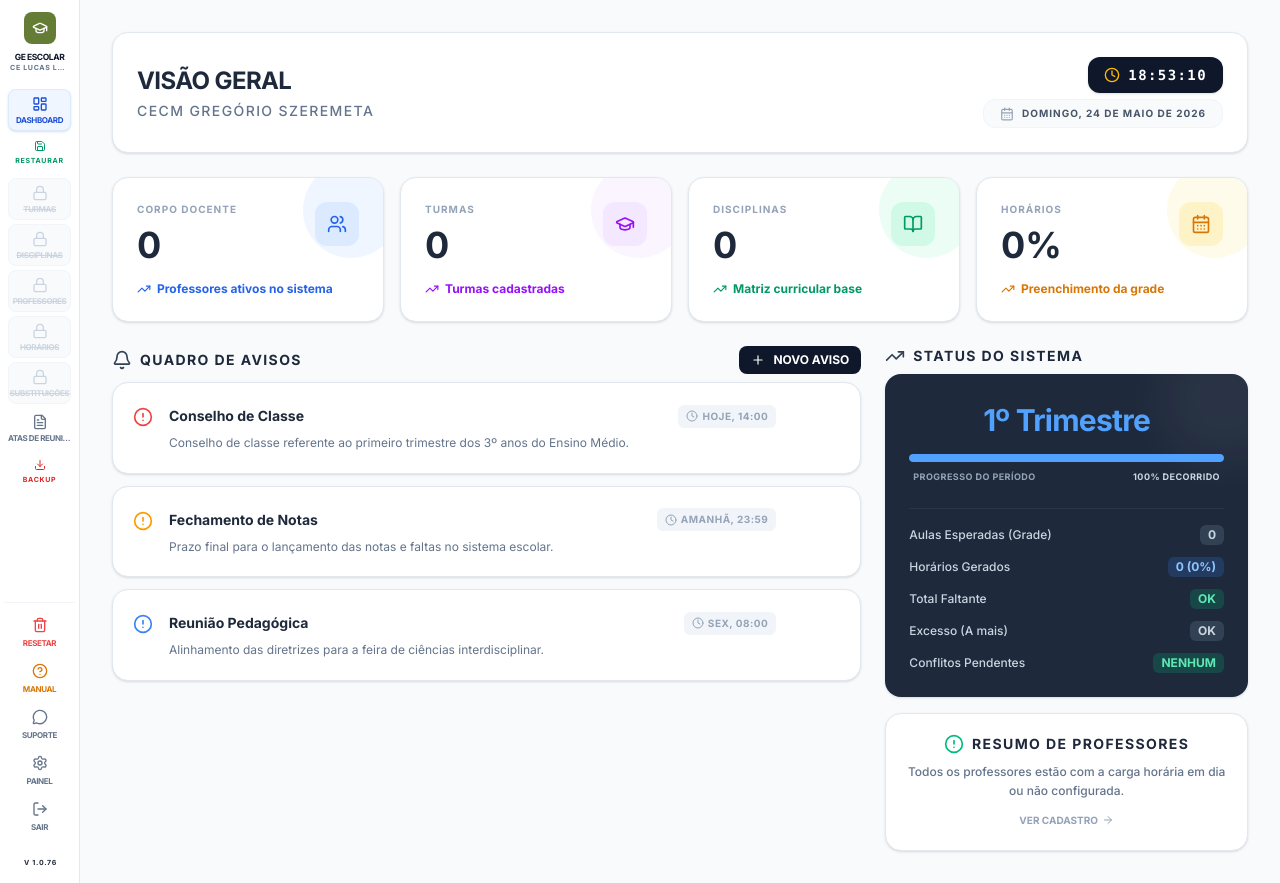
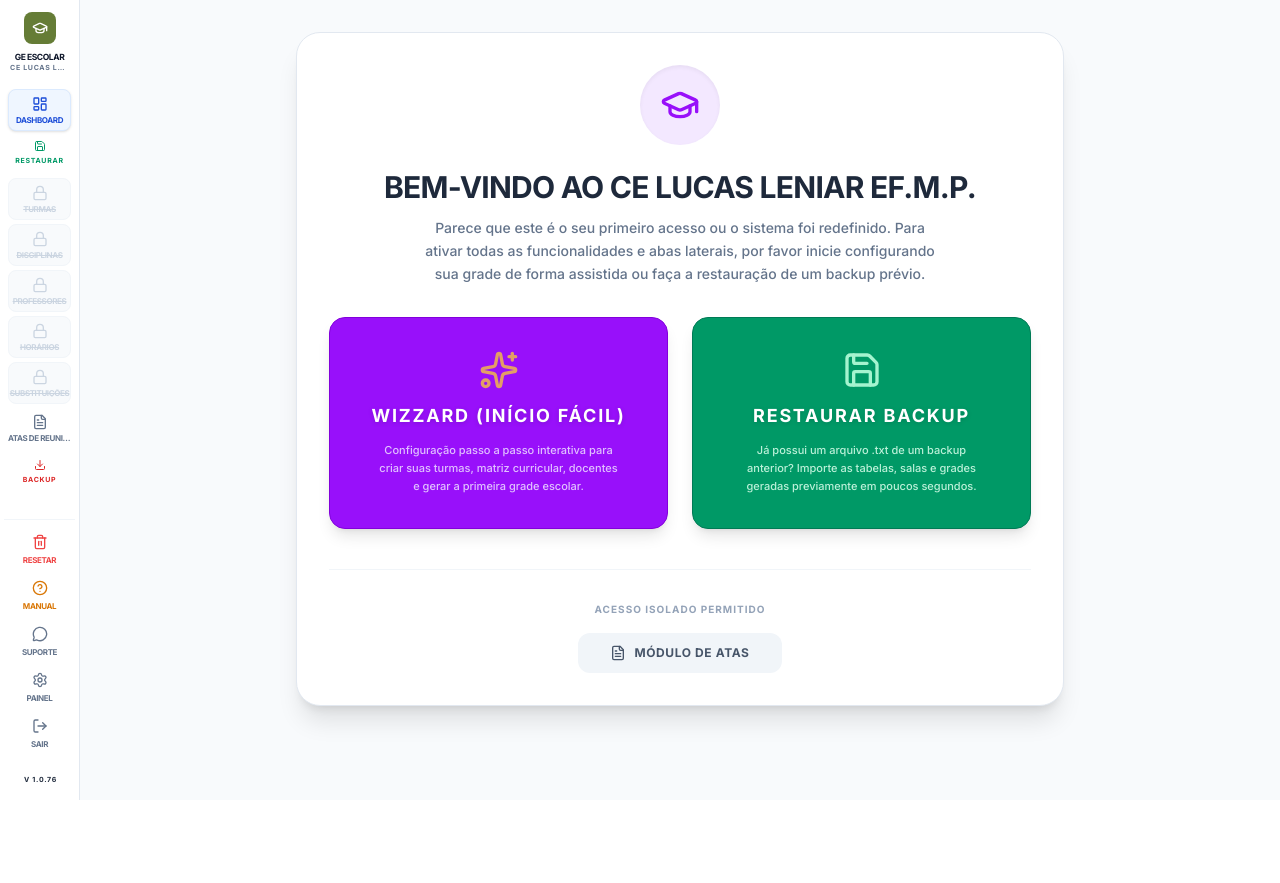
Before and after one commit to lucasmercer/horarios, a React (Vite) app: page /#/ in a window 1280 px wide. After the commit the page ends 800 px from the top, so only its background shows below. Built offline with nearby package versions, Linux system fonts and the light colour scheme; sample sign-in values are in the browser's storage.

Commit message:
Update DashboardCentral.tsx

```diff
--- a/src/components/DashboardCentral.tsx
+++ b/src/components/DashboardCentral.tsx
@@ -1,6 +1,6 @@
 import React, { useState, useEffect } from 'react';
 import { useNavigate } from 'react-router-dom';
-import { Users, GraduationCap, BookOpen, CalendarDays, Bell, AlertCircle, TrendingUp, Clock, Plus, X, Edit2, Trash2, ArrowRight, Settings } from 'lucide-react';
+import { Users, GraduationCap, BookOpen, CalendarDays, Bell, AlertCircle, TrendingUp, Clock, Plus, X, Edit2, Trash2, ArrowRight, Settings, Sparkles, Save, FileText } from 'lucide-react';
 
 export type NoticeType = 'urgent' | 'warning' | 'info';
 
@@ -37,7 +37,7 @@ export default function DashboardCentral() {
 
   const [incompleteTeachersCount, setIncompleteTeachersCount] = useState(0);
 
-  const [schoolName, setSchoolName] = useState('CECM GREGÓRIO SZEREMETA');
+  const [schoolName, setSchoolName] = useState(() => localStorage.getItem('cecm_school_name') || 'CE LUCAS LENIAR EF.M.P.');
   const [notices, setNotices] = useState<Notice[]>([]);
   const [isEditingNotice, setIsEditingNotice] = useState(false);
   const [editingId, setEditingId] = useState<string | null>(null);
@@ -97,14 +97,47 @@ export default function DashboardCentral() {
         endDate: new Date(today.getFullYear(), 4, 15).toISOString().split('T')[0] // 15 May
       };
 
+      const savedAcademicDatesStr = localStorage.getItem('cecm_academic_dates');
+      let foundDateConfig = false;
+
+      if (savedAcademicDatesStr && savedAcademicSystem && savedAcademicPeriod) {
+        try {
+          const datesConfig = JSON.parse(savedAcademicDatesStr);
+          const key = `${savedAcademicSystem}-${savedAcademicPeriod}`;
+          const currentDates = datesConfig[key];
+          if (currentDates) {
+             if (currentDates.start) {
+                const [day, month] = currentDates.start.split('/');
+                if (day && month) {
+                  currentTriConfig.startDate = `${today.getFullYear()}-${month.padStart(2, '0')}-${day.padStart(2, '0')}`;
+                  foundDateConfig = true;
+                }
+             }
+             if (currentDates.end) {
+                const [day, month] = currentDates.end.split('/');
+                if (day && month) {
+                  currentTriConfig.endDate = `${today.getFullYear()}-${month.padStart(2, '0')}-${day.padStart(2, '0')}`;
+                  foundDateConfig = true;
+                }
+             }
+          }
+        } catch (e) {
+          console.error("Failed to parse academic dates in dashboard", e);
+        }
+      }
+
+      if (!foundDateConfig) {
+        // Fallback to legacy config
         if (savedAcademicStart) {
-        // Convert "01/02" to "YYYY-MM-DD"
           const [day, month] = savedAcademicStart.split('/');
           if (day && month) {
             currentTriConfig.startDate = `${today.getFullYear()}-${month.padStart(2, '0')}-${day.padStart(2, '0')}`;
           }
         } else if (savedTrimester) {
-        currentTriConfig.startDate = JSON.parse(savedTrimester).startDate;
+          try {
+            const parsed = JSON.parse(savedTrimester);
+            if (parsed.startDate) currentTriConfig.startDate = parsed.startDate;
+          } catch(e) {}
         }
 
         if (savedAcademicEnd) {
@@ -113,7 +146,11 @@ export default function DashboardCentral() {
             currentTriConfig.endDate = `${today.getFullYear()}-${month.padStart(2, '0')}-${day.padStart(2, '0')}`;
           }
         } else if (savedTrimester) {
-        currentTriConfig.endDate = JSON.parse(savedTrimester).endDate;
+          try {
+            const parsed = JSON.parse(savedTrimester);
+            if (parsed.endDate) currentTriConfig.endDate = parsed.endDate;
+          } catch(e) {}
+        }
       }
 
       setTrimesterConfig(currentTriConfig);
@@ -274,6 +311,60 @@ export default function DashboardCentral() {
       setTrimesterProgress(Math.round((elapsed / totalDuration) * 100));
     }
   };
+
+  const isFirstAccess = stats.turmas === 0 && stats.teachers === 0 && stats.subjects === 0;
+
+  if (isFirstAccess) {
+    return (
+      <div className="p-4 md:p-8 max-w-7xl mx-auto space-y-6 animate-in fade-in duration-500 min-h-[calc(100vh-4rem)] flex flex-col justify-center items-center">
+        <div className="bg-white p-6 md:p-8 rounded-3xl shadow-xl border border-slate-200 flex flex-col items-center text-center max-w-3xl w-full">
+           <div className="w-20 h-20 bg-purple-100 text-purple-600 rounded-full flex items-center justify-center mb-6 shadow-inner">
+             <GraduationCap className="w-10 h-10" />
+           </div>
+
+           <h1 className="text-2xl md:text-3xl font-black text-slate-800 tracking-tight uppercase mb-3 text-balance">Bem-vindo ao {schoolName}</h1>
+           <p className="text-slate-500 font-medium mb-8 text-xs md:text-sm max-w-xl text-balance leading-relaxed">
+             Parece que este é o seu primeiro acesso ou o sistema foi redefinido. Para ativar todas as funcionalidades e abas laterais, por favor inicie configurando sua grade de forma assistida ou faça a restauração de um backup prévio.
+           </p>
+
+           <div className="grid grid-cols-1 md:grid-cols-2 gap-6 w-full">
+             <button
+               onClick={() => navigate('/horarios?wizard=true')}
+               className="flex flex-col items-center justify-center gap-3 p-8 bg-purple-600 border border-purple-700 rounded-2xl text-white hover:bg-purple-700 transition-all cursor-pointer shadow-lg hover:shadow-xl hover:-translate-y-1 group"
+             >
+               <Sparkles className="w-10 h-10 text-amber-300 animate-pulse group-hover:scale-110 transition-transform" />
+               <span className="text-lg font-black uppercase tracking-widest block drop-shadow-sm">Wizzard (Início Fácil)</span>
+               <span className="text-[11px] text-purple-200 font-medium leading-relaxed px-4 opacity-90 group-hover:opacity-100">
+                 Configuração passo a passo interativa para criar suas turmas, matriz curricular, docentes e gerar a primeira grade escolar.
+               </span>
+             </button>
+
+             <button
+               onClick={() => window.dispatchEvent(new Event('cecm_open_import'))}
+               className="flex flex-col items-center justify-center gap-3 p-8 bg-emerald-600 border border-emerald-700 rounded-2xl text-white hover:bg-emerald-700 transition-all cursor-pointer shadow-lg hover:shadow-xl hover:-translate-y-1 group"
+             >
+               <Save className="w-10 h-10 text-emerald-200 group-hover:scale-110 transition-transform" />
+               <span className="text-lg font-black uppercase tracking-widest block drop-shadow-sm">Restaurar Backup</span>
+               <span className="text-[11px] text-emerald-100 font-medium leading-relaxed px-4 opacity-90 group-hover:opacity-100">
+                 Já possui um arquivo .txt de um backup anterior? Importe as tabelas, salas e grades geradas previamente em poucos segundos.
+               </span>
+             </button>
+           </div>
+
+           <div className="w-full mt-10 pt-8 border-t border-slate-100 flex flex-col items-center justify-center gap-4">
+              <p className="text-[10px] font-black uppercase text-slate-400 tracking-widest">Acesso Isolado Permitido</p>
+              <button
+                 onClick={() => navigate('/atas')}
+                 className="flex items-center gap-2 px-8 py-3 bg-slate-100 text-slate-600 hover:bg-slate-200 hover:text-slate-800 rounded-xl font-bold uppercase tracking-wider text-xs transition-colors"
+              >
+                 <FileText className="w-4 h-4" />
+                 Módulo de Atas
+              </button>
+           </div>
+        </div>
+      </div>
+    );
+  }
 
   return (
     <div className="p-4 md:p-8 max-w-7xl mx-auto space-y-6 animate-in fade-in duration-500">
@@ -461,7 +552,7 @@ export default function DashboardCentral() {
             <div className="space-y-6 relative z-10">
               <div className="space-y-1 text-center">
                 <p className="text-3xl font-black tracking-tight mt-1 truncate max-w-full text-blue-400">{trimesterConfig.name}</p>
-                <div className="w-full bg-slate-700 h-2 rounded-full mt-4 overflow-hidden" title={`${trimesterConfig.startDate} até ${trimesterConfig.endDate}`}>
+                <div className="w-full bg-slate-700 h-2 rounded-full mt-4 overflow-hidden" title={`${trimesterConfig.startDate.split('-').reverse().join('/')} até ${trimesterConfig.endDate.split('-').reverse().join('/')}`}>
                   <div className="bg-blue-400 h-full rounded-full transition-all duration-1000" style={{ width: `${trimesterProgress}%` }} />
                 </div>
                 <div className="flex justify-between items-center mt-2 px-1">
```
Lines whose indentation alone changed are shown as unchanged.
